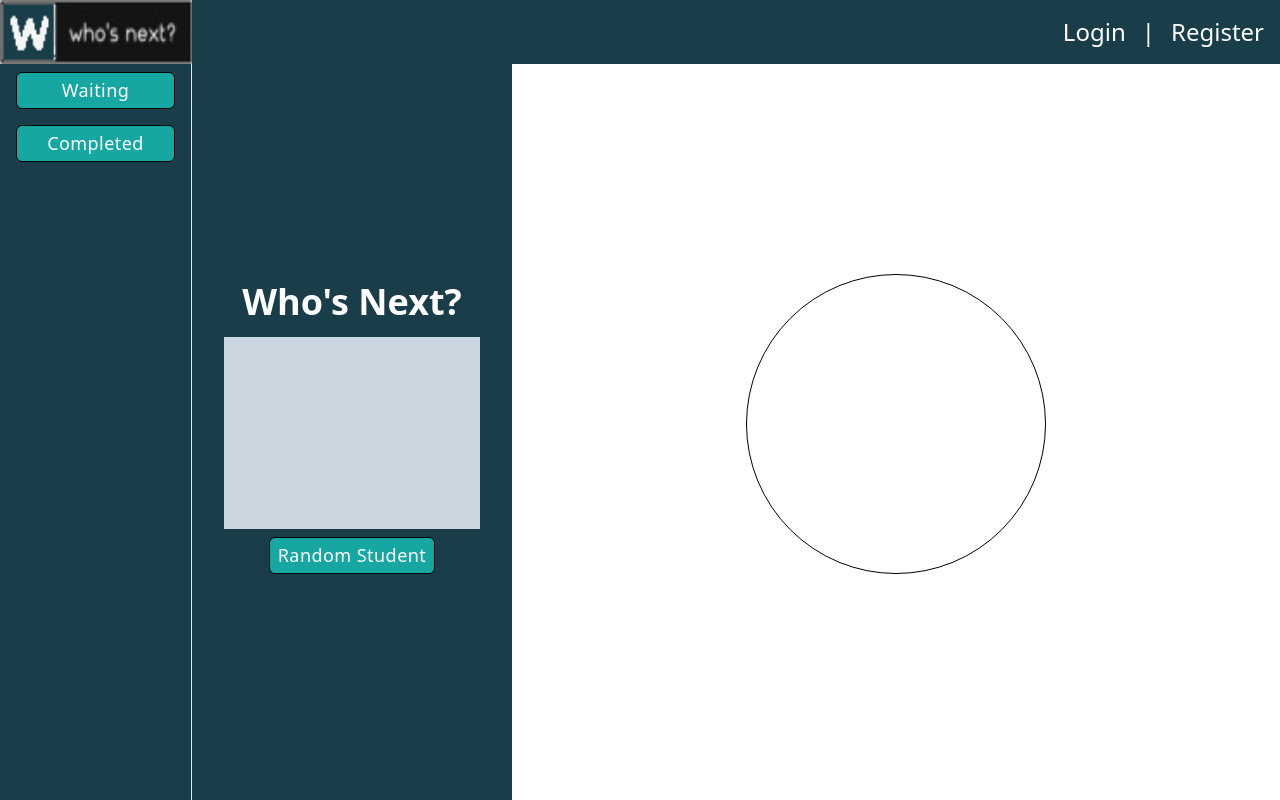
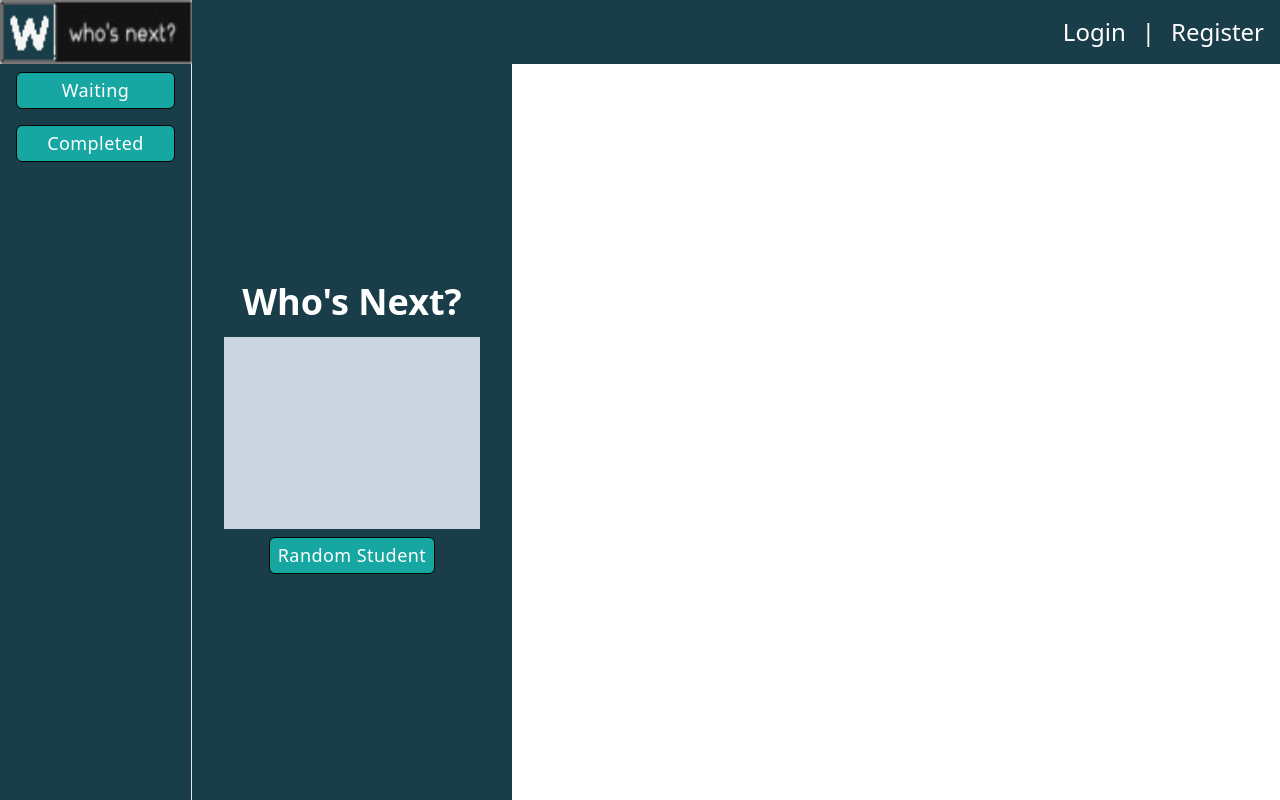
Before and after one commit to Da-Colon/random-picker, a React (Create React App) app: page /spinner in a window 1280 px wide. Built offline with nearby package versions, Linux system fonts and the light colour scheme.

Commit message:
updated spinner

```diff
--- a/src/Components/spinner.js
+++ b/src/Components/spinner.js
@@ -7,17 +7,17 @@ import XButton from "./xButton";
 
 const baseClassNameSpinner = "text-4xl";
 const baseClassNameContainer =
-  "h-72 w-72 rounded-full flex items-center justify-center border border-solid border-8 border-black";
+  "h-72 w-72 rounded-full flex items-center justify-center";
 const animateSpinner = "animate";
 const finishedBorder = "tada";
 
 export default function Spinner() {
   const state = useContext(StateContext);
   const [students, setStudents] = useState([]);
+  const [completed, setCompleted] = useState([]);
+  const [name, setName] = useState("");
   const [animate, setAnimate] = useState(false);
   const [finished, setfinished] = useState(false);
-  const [name, setName] = useState("");
-  const [completed, setCompleted] = useState([]);
   const [showStudents, setShowStudents] = useState(false);
   const [showCompleted, setShowCompleted] = useState(false);
 
@@ -41,7 +41,7 @@ export default function Spinner() {
     setName(students[removedStudent]);
     addToCompleted(removedStudent);
     setStudents(newArr.filter((value, index) => index !== removedStudent));
-    setfinished(true)
+    setfinished(true);
   };
 
   const randomPicker = () => {
@@ -97,9 +97,11 @@ export default function Spinner() {
         )}
       </div>
       <div className="bg-dc-dark h-full p-8 flex flex-col items-center justify-center">
-        <span className="text-4xl m-2 font-extrabold text-white" >Who's Next?</span>
+        <span className="text-4xl m-2 font-extrabold text-white">
+          Who's Next?
+        </span>
         <div className="w-64 h-48 flex bg-gray-400 justify-center items-center text-3xl font-bold inset-auto">
-              {finished && <span>{name}</span>}
+          {finished && <span>{name}</span>}
         </div>
         <PrimaryButton onClick={randomPicker}>Random Student</PrimaryButton>
       </div>
@@ -111,6 +113,44 @@ export default function Spinner() {
               : classnames(baseClassNameContainer, finishedBorder)
           }
         >
+          {!finished && (
+            <span className="absolute text-2xl tracking-wider transform rotate-45">
+              {name}
+            </span>
+          )}
+
+          {!finished && (
+            <span className="absolute text-2xl tracking-wider transform -translate-y-24 translate-x-24 rotate-45">
+              {name}
+            </span>
+          )}
+          {!finished && (
+            <span className="absolute text-2xl tracking-wider transform -translate-y-12 translate-x-12 rotate-45">
+              {name}
+            </span>
+          )}
+
+          {!finished && (
+            <span className="absolute text-2xl tracking-wider transform -translate-y-6 translate-x-6 rotate-45">
+              {name}
+            </span>
+          )}
+          {!finished && (
+            <span className="absolute text-2xl tracking-wider transform translate-y-24 -translate-x-24 rotate-45">
+              {name}
+            </span>
+          )}
+          {!finished && (
+            <span className="absolute text-2xl tracking-wider transform translate-y-12 -translate-x-12 rotate-45">
+              {name}
+            </span>
+          )}
+
+          {!finished && (
+            <span className="absolute text-2xl tracking-wider transform translate-y-6 -translate-x-6 rotate-45">
+              {name}
+            </span>
+          )}
           <span
             className={
               !animate
@@ -120,6 +160,43 @@ export default function Spinner() {
           >
             {name}
           </span>
+          {!finished && (
+            <span className="absolute text-2xl tracking-wider transform -rotate-45">
+              {name}
+            </span>
+          )}
+
+          {!finished && (
+            <span className="absolute text-2xl tracking-wider transform -translate-y-24 -translate-x-24 -rotate-45">
+              {name}
+            </span>
+          )}
+          {!finished && (
+            <span className="absolute text-2xl tracking-wider transform -translate-y-12 -translate-x-12 -rotate-45">
+              {name}
+            </span>
+          )}
+          {!finished && (
+            <span className="absolute text-2xl tracking-wider transform -translate-y-6 -translate-x-6 -rotate-45">
+              {name}
+            </span>
+          )}
+
+          {!finished && (
+            <span className="absolute text-2xl tracking-wider transform translate-y-24 translate-x-24 -rotate-45">
+              {name}
+            </span>
+          )}
+          {!finished && (
+            <span className="absolute text-2xl tracking-wider transform translate-y-12 translate-x-12 -rotate-45">
+              {name}
+            </span>
+          )}
+          {!finished && (
+            <span className="absolute text-2xl tracking-wider transform translate-y-6 translate-x-6 -rotate-45">
+              {name}
+            </span>
+          )}
         </div>
       </div>
     </div>
```
